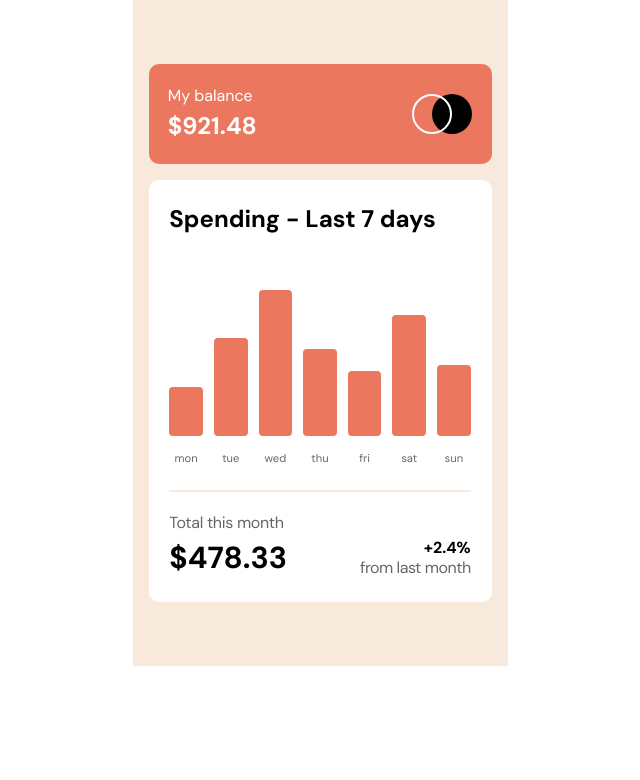
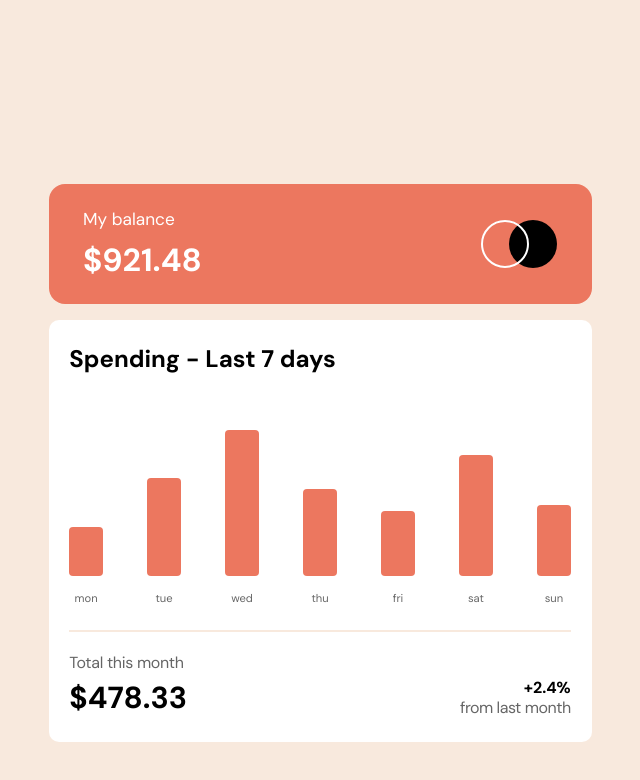
Before and after one commit to DenKuznets/Expenses-chart-component, a React (Vite) app: page / in a window 1280 px wide. Shown: the top 780 px of the page, without its empty margins (320-960 px from the left). Built offline with nearby package versions, Linux system fonts and the light colour scheme.

Commit message:
header desktop done

```diff
--- a/src/App.css
+++ b/src/App.css
@@ -75,4 +75,5 @@ select {
 
 body {
   font-family: 'DM Sans', sans-serif;
+  background-color: hsl(27, 66%, 92%);
 }
--- a/src/App.tsx
+++ b/src/App.tsx
@@ -4,11 +4,16 @@ import "./App.css";
 import Main from "./Components/Main";
 import Spending from "./Components/Spending";
 import Total from "./Components/Total";
-import data from '../data.json'
+import data from "../data.json";
+import { ThemeProvider } from "styled-components";
 
 function App() {
+  const theme = {
+    desktop: "768px",
+  }
   return (
     <div className="App">
+      <ThemeProvider theme={theme}>
         <Container>
           <Header />
           <Main>
@@ -17,6 +22,7 @@ function App() {
             <Total />
           </Main>
         </Container>
+      </ThemeProvider>
     </div>
   );
 }
--- a/src/Components/Styled/Container.styled.ts
+++ b/src/Components/Styled/Container.styled.ts
@@ -5,8 +5,12 @@ const Container = styled.div`
   flex-direction: column;
   max-width: 375px;
   margin: auto;
-  background-color: hsl(27, 66%, 92%);
   padding: 4em 1em;
+  @media (min-width: ${({ theme }) => theme.desktop}) {
+    max-width: 575px;
+    /* удалить paddint top после допила */
+    padding-top: 11.5em;
+  }
 `;
 
 export default Container;
--- a/src/Components/Styled/Header.styled.ts
+++ b/src/Components/Styled/Header.styled.ts
@@ -9,32 +9,50 @@ const StyledHeader = styled.header`
   display: flex;
   align-items: center;
   padding: 1em 1.2em;
+  @media (min-width: ${({ theme }) => theme.desktop}) {
+    padding: 0 1.8em;
+    height: 120px;
+    border-radius: 16px;
+    font-size: 1.2rem;
+  }
 
   .balance {
     display: flex;
     flex-direction: column;
     margin-right: auto;
   }
+  .balance__header {
+    @media (min-width: ${({ theme }) => theme.desktop}) {
+      font-size: 0.9em;
+      line-height: 1.8;
+    }
+  }
 
   .balance__numbers {
     font-size: 1.5rem;
     font-weight: 700;
+    @media (min-width: ${({ theme }) => theme.desktop}) {
+      font-size: 2rem;
+    }
   }
 
-  .balance__white-circle {
-    height: ${circleSize};
-    width: ${circleSize};
-    border-radius: 50%;
-    border: 2px solid white;
-    position: relative;
-    left: 20px;
-  }
-
+  .balance__white-circle,
   .balance__black-circle {
     height: ${circleSize};
     width: ${circleSize};
     border-radius: 50%;
+  }
+
+  .balance__white-circle {
+    border: 2px solid white;
+    position: relative;
+    left: 20px;
+    z-index: 1;
+  }
+
+  .balance__black-circle {
     background-color: black;
+
   }
 `;
 
```
Lines whose indentation alone changed are shown as unchanged.
